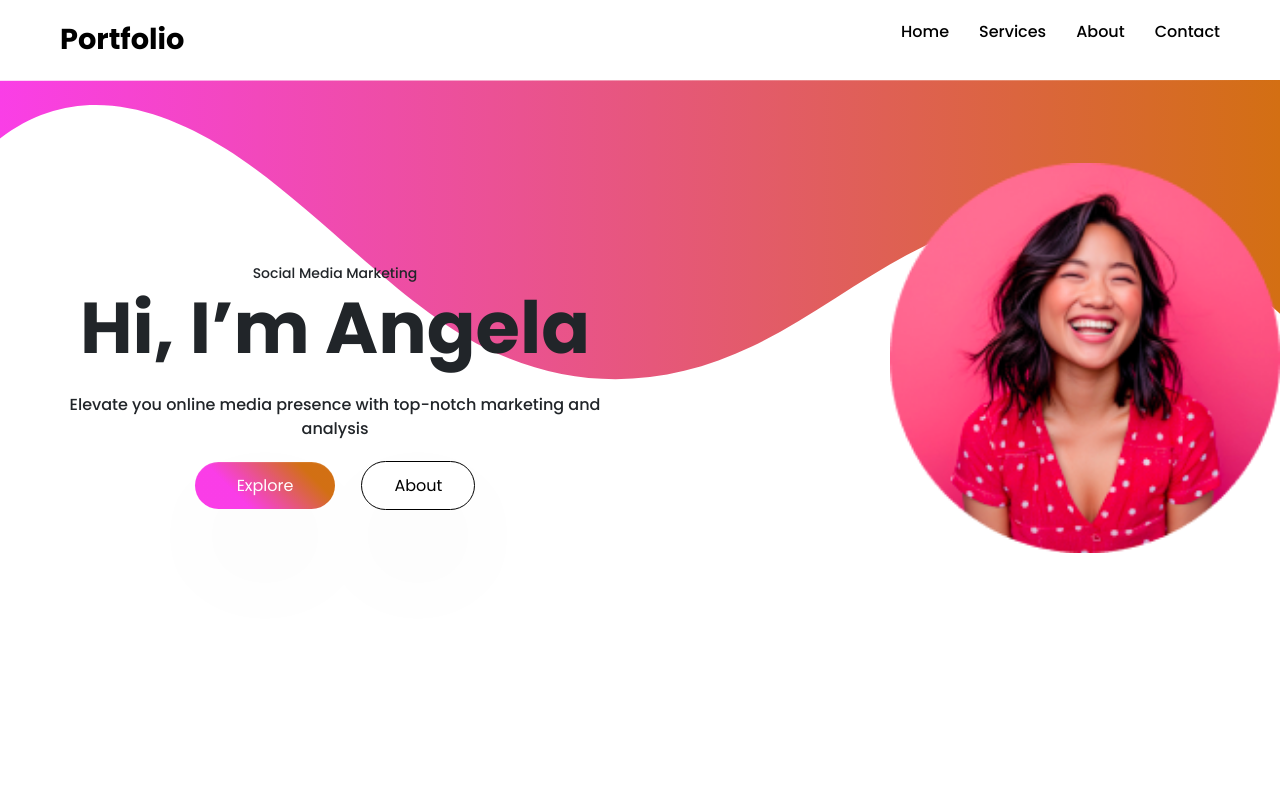
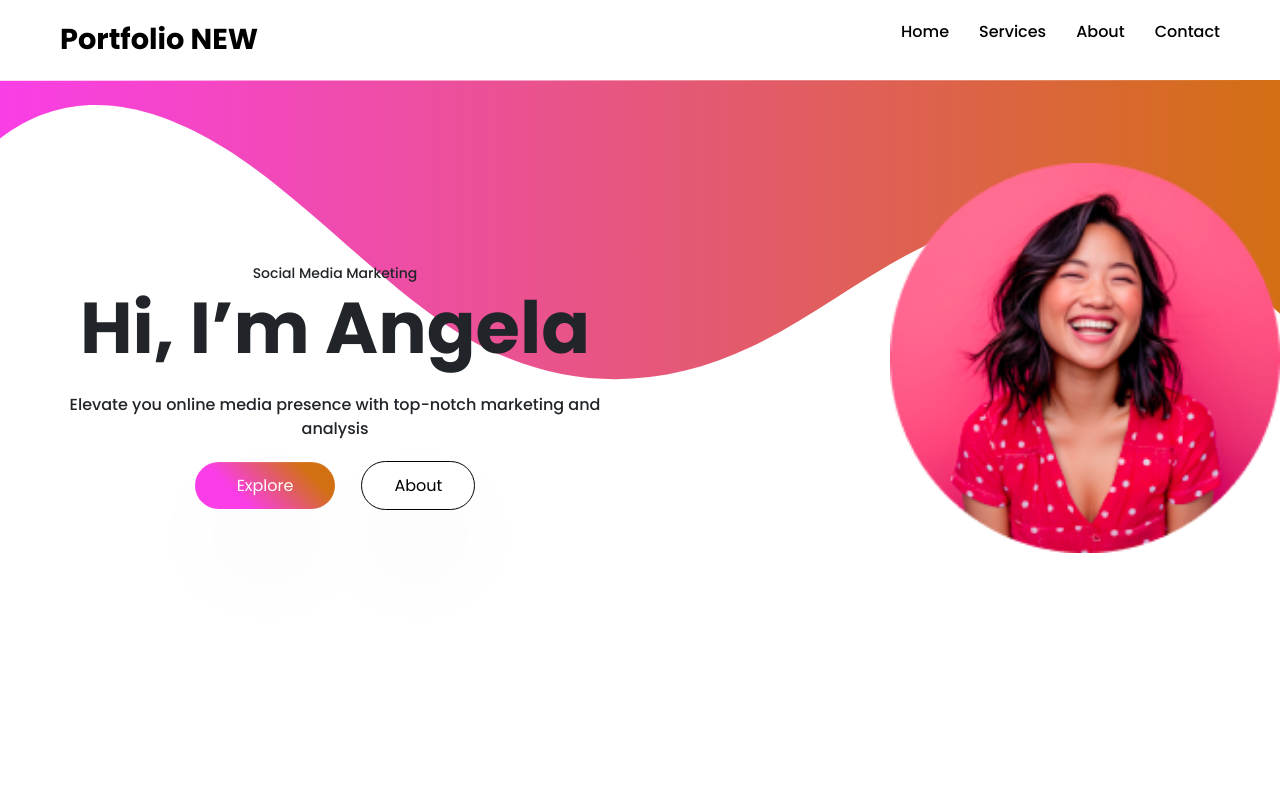
Before and after one commit to DanielsWebDevelopment/Social-Media-Landing-Page, a plain HTML site: page public/index.html in a window 1280 px wide. Shown: the top 800 px of the page. Drawn offline with nearby package versions, Linux system fonts and the light colour scheme.

```diff
--- a/public/index.html
+++ b/public/index.html
@@ -28,7 +28,7 @@
 <body>
     <!-- ======== Navbar Section -->
     <nav class="navbar" id="navbar">
-        <a href="#" class="logo">Portfolio</a>
+        <a href="#" class="logo">Portfolio NEW</a>
 
         <ul class="nav__list">
             <li class="nav__item">
```
